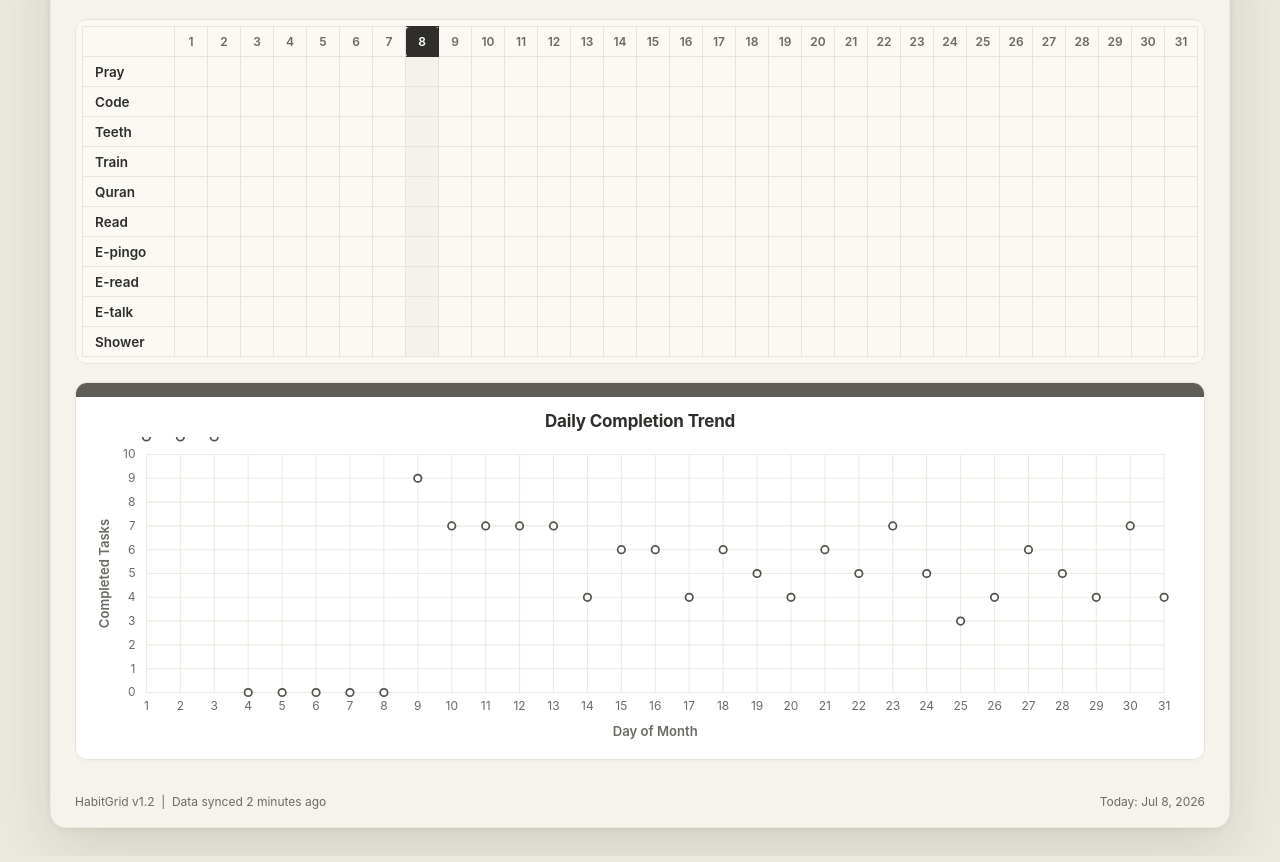
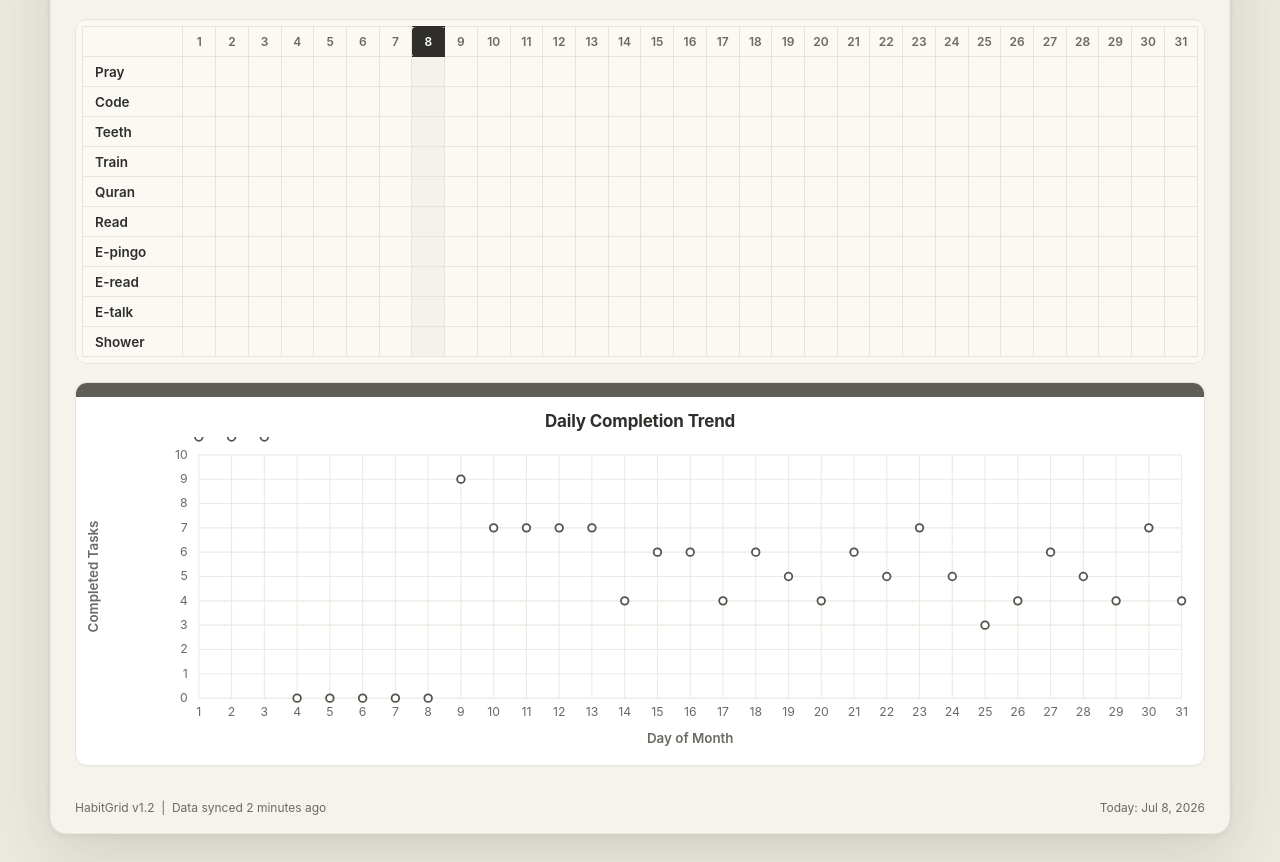
Before and after one commit to Alialsalam37/HabitGrid, a plain HTML site: page index.html in a window 1280 px wide. Shown: the part 102-964 px from the top of the page. Drawn offline with Linux system fonts and the light colour scheme.

Commit message:
update CSS style

```diff
--- a/index.html
+++ b/index.html
@@ -132,7 +132,7 @@
     text-align: center;
     height: 30px;
   }
-  table.grid col.task-col { width: 92px; }
+  table.grid col.task-col { width: 9%; }
   table.grid thead th {
     font-size: 12px;
     font-weight: 600;
@@ -191,7 +191,7 @@
     letter-spacing: -0.01em;
     color: var(--ink);
   }
-  .chart-wrap { padding: 4px 18px 16px; }
+  .chart-wrap { padding: 4px 6px 16px; }
   svg.chart { width: 100%; height: auto; display: block; }
 
   .axis-label { fill: var(--ink-soft); font-size: 11px; }
@@ -363,10 +363,14 @@
   var chart = document.getElementById("chart");
   var SVGNS = "http://www.w3.org/2000/svg";
 
-  // plot geometry
+  // plot geometry — kept in sync with the grid so every day column sits
+  // directly above its point on the chart.
+  var TASK_FRAC = 0.09;                    // must match col.task-col width in CSS (9%)
   var W = 1000, H = 280;
-  var mL = 48, mR = 20, mT = 16, mB = 46;
-  var pX0 = mL, pX1 = W - mR;
+  var mT = 16, mB = 46;
+  var dayFrac = (1 - TASK_FRAC) / DAYS;    // fractional width of one day column
+  var pX0 = (TASK_FRAC + dayFrac / 2) * W; // centre of day 1
+  var pX1 = (1 - dayFrac / 2) * W;         // centre of day 31
   var pY0 = mT, pY1 = H - mB;
   var YMAX = 10;
 
```
